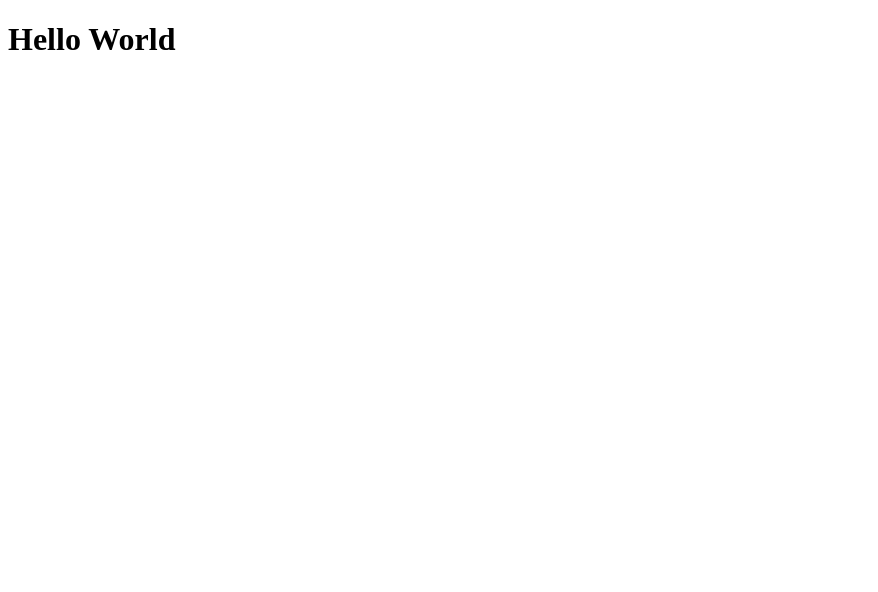
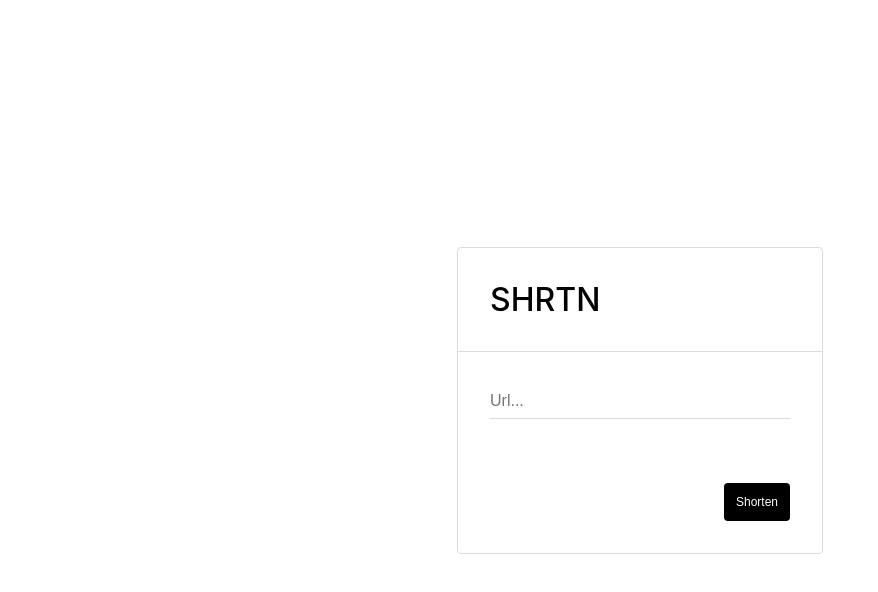
Before and after one commit to c0z0/shrt-ui, a Next.js app: page / in a window 1280 px wide. Shown: the top 592 px of the page, without its empty margins (0-878 px from the left). Built offline with nearby package versions, Linux system fonts and the light colour scheme.

Commit message:
Finish ui

```diff
--- a/pages/index.js
+++ b/pages/index.js
@@ -1,3 +1,146 @@
-import React from 'react'
+import React, { Component } from 'react'
 
-export default () => <h1>Hello World</h1>
+import classBuilder from '../utils/classBuilder'
+import testUrl from '../utils/testUrl'
+
+export default class Index extends Component {
+	state = {
+		url: ''
+	}
+
+	updateInput({ target: { value: url } }) {
+		this.setState({ url })
+
+		clearInterval(this.interval)
+
+		if (!testUrl(url)) {
+			this.interval = setInterval(
+				() => this.setState({ invalidMessage: true }),
+				3000
+			)
+		} else {
+			this.setState({ invalidMessage: false })
+		}
+	}
+
+	render() {
+		const { url, invalidMessage, loading } = this.state
+
+		return (
+			<div className="container">
+				<div className="card">
+					<h1 className="title">shrtn</h1>
+					<form>
+						<div className="input__container">
+							<input
+								disabled={loading}
+								type="text"
+								className={classBuilder('input', {
+									'input--invalid': !testUrl(url) && url.length > 0,
+									'input--disabled': loading
+								})}
+								placeholder="Url..."
+								onChange={this.updateInput.bind(this)}
+								value={url}
+							/>
+						</div>
+						<input
+							onClick={() => this.setState({ loading: true })}
+							disabled={loading}
+							type="submit"
+							value={loading ? 'Loading...' : 'Shorten'}
+							className={classBuilder('submit-button', {
+								'submit-button--disabled': loading
+							})}
+						/>
+					</form>
+				</div>
+				<style jsx>{`
+					.container {
+						display: flex;
+						justify-content: center;
+						align-items: center;
+						height: 100vh;
+					}
+
+					.card {
+						border: 1px #ddd solid;
+						border-radius: 4px;
+					}
+
+					.title {
+						font-weight: 500;
+						border-bottom: 1px solid #ddd;
+						padding: 32px;
+						margin: 0;
+						text-transform: uppercase;
+					}
+
+					.input {
+						width: 300px;
+						height: 18px;
+						border: none;
+						border-bottom: solid #ddd 1px;
+						padding: 8px 0;
+						outline: none;
+						font-size: 16px;
+						transition: 0.2s all;
+					}
+
+					.input:focus {
+						border-color: #000;
+					}
+					.input--invalid {
+						color: #ff001f;
+					}
+
+					.input--invalid:focus {
+						border-color: #ff001f;
+					}
+
+					.input--disabled {
+						color: #777;
+						cursor: default;
+					}
+
+					.input__container {
+						margin: 32px;
+					}
+
+					.input__invalid-message {
+						color: #ff001f;
+					}
+
+					.submit-button {
+						margin: 32px;
+						border: none;
+						outline: none;
+						padding: 12px;
+						background-color: #000;
+						color: #fff;
+						text-align: center;
+						font-size: 12px;
+						cursor: pointer;
+						border-radius: 4px;
+						float: right;
+					}
+
+					.submit-button--disabled {
+						background: #777;
+						cursor: default;
+					}
+				`}</style>
+				<style jsx global>{`
+					body {
+						margin: 0;
+						padding: 0;
+						color: #000;
+						font-family: -apple-system, BlinkMacSystemFont, 'Segoe UI', 'Roboto',
+							'Oxygen', 'Ubuntu', 'Cantarell', 'Fira Sans', 'Droid Sans',
+							'Helvetica Neue', sans-serif;
+					}
+				`}</style>
+			</div>
+		)
+	}
+}
--- /dev/null
+++ b/utils/classBuilder.js
@@ -0,0 +1,19 @@
+const classBuilder = (baseClass, optionalClasses) => {
+	let finalClass = ''
+	let classesObj
+
+	if (typeof baseClass === 'string') {
+		finalClass += baseClass
+		classesObj = optionalClasses
+	} else {
+		classesObj = baseClass
+	}
+
+	Object.keys(classesObj).forEach(cls => {
+		if (classesObj[cls]) finalClass += ' ' + cls
+	})
+
+	return finalClass
+}
+
+export default classBuilder
--- /dev/null
+++ b/utils/testUrl.js
@@ -0,0 +1,9 @@
+const testUrl = url => {
+	const urlNoProtocolRegex = /[-a-zA-Z0-9@:%_\+.~#?&//=]{2,256}\.[a-z]{2,4}\b(\/[-a-zA-Z0-9@:%_\+.~#?&//=]*)?/gi
+
+	const urlRegex = /https?:\/\/(www\.)?[-a-zA-Z0-9@:%._\+~#=]{2,256}\.[a-z]{2,6}\b([-a-zA-Z0-9@:%_\+.~#?&//=]*)/
+
+	return urlRegex.test(url) || urlNoProtocolRegex.test(url)
+}
+
+export default testUrl
```
